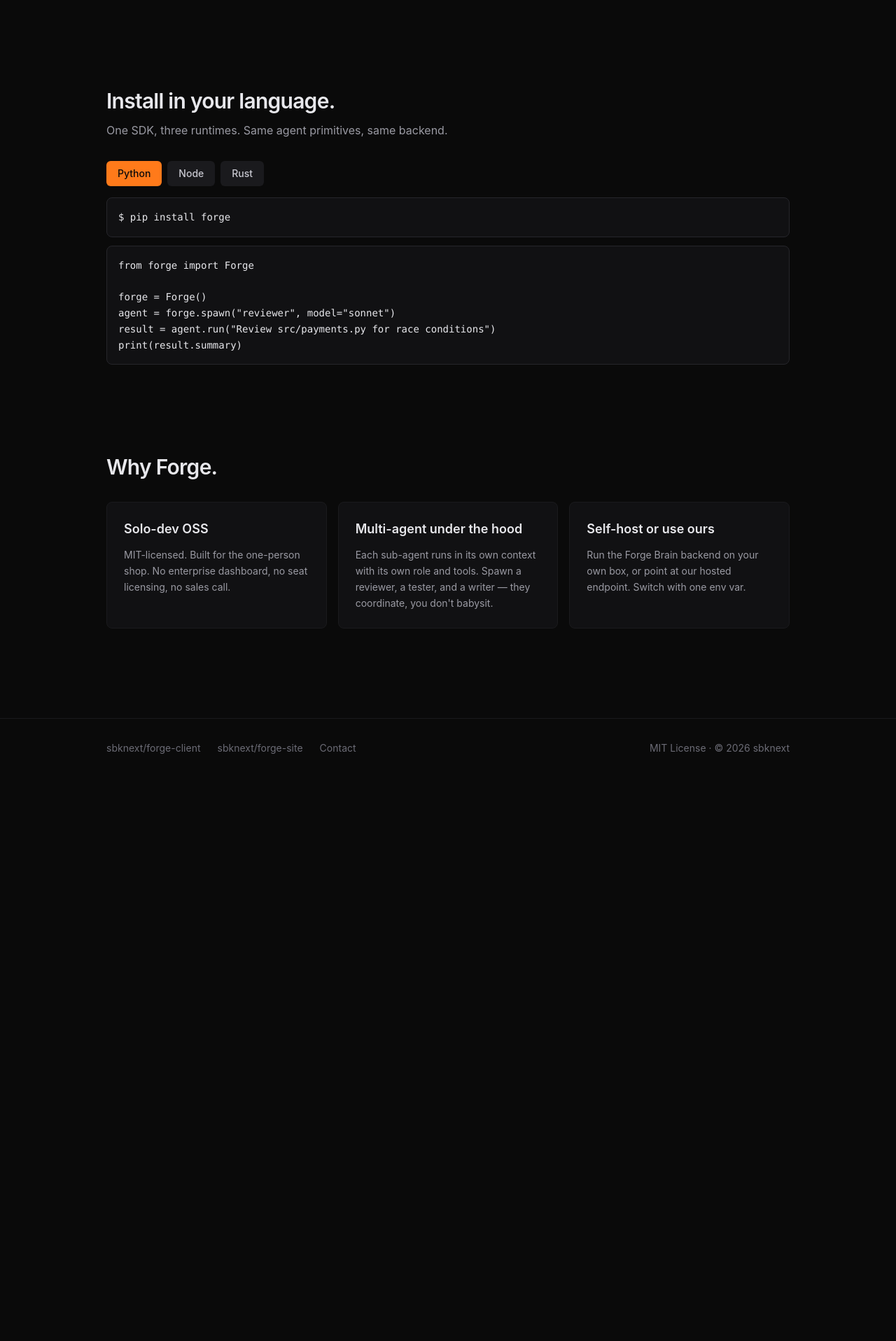
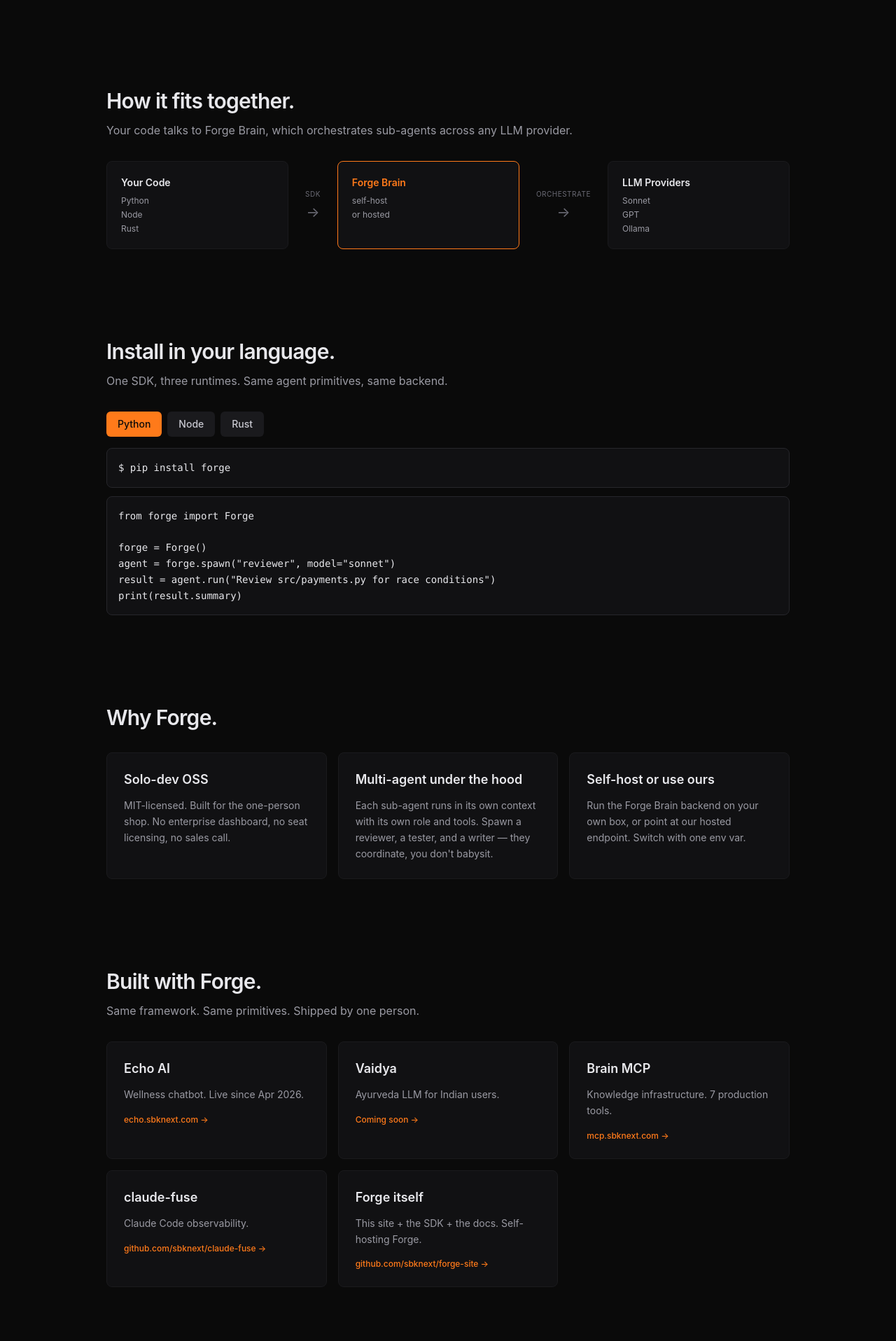
Before and after one commit to sbknext/forge-site, a Next.js app: page / in a window 1280 px wide. Shown: the part 404-2320 px from the top of the page at 70% size. Before the commit the page ends 1515 px from the top, so only its background shows below. Built offline with nearby package versions, Linux system fonts and the light colour scheme.

Commit message:
Site polish: subhero, arch diagram, Built-with-Forge section, OG image, console fix

```diff
--- a/app/layout.tsx
+++ b/app/layout.tsx
@@ -4,15 +4,26 @@
 export const metadata: Metadata = {
   title: "Forge — Solo devs ship like teams",
   description:
-    "Forge is an open-source AI sub-agent framework. Spin up Sonnet-powered specialists from Python, Node, or Rust and ship like a full team — alone.",
+    "Multi-agent SDLC harness for solo developers. Python/Node/Rust SDKs, self-hostable, MIT.",
   metadataBase: new URL("https://forge.sbknext.com"),
+  icons: {
+    icon: [{ url: "/favicon.svg", type: "image/svg+xml" }],
+  },
   openGraph: {
     title: "Forge — Solo devs ship like teams",
     description:
-      "Open-source AI sub-agent framework. Python, Node, Rust. Self-host or use ours.",
+      "Multi-agent SDLC harness for solo developers. Python/Node/Rust SDKs, self-hostable, MIT.",
     url: "https://forge.sbknext.com",
     siteName: "Forge",
     type: "website",
+    images: ["/og-image.svg"],
+  },
+  twitter: {
+    card: "summary_large_image",
+    title: "Forge — Solo devs ship like teams",
+    description:
+      "Multi-agent SDLC harness for solo developers. Python/Node/Rust SDKs, self-hostable, MIT.",
+    images: ["/og-image.svg"],
   },
 };
 
--- a/app/page.tsx
+++ b/app/page.tsx
@@ -20,6 +20,9 @@
           <a href="#why" className="hover:text-ink-100">
             Why Forge
           </a>
+          <a href="#built" className="hover:text-ink-100">
+            Built with
+          </a>
           <a
             href={GITHUB_CLIENT}
             target="_blank"
@@ -37,9 +40,9 @@
           Solo devs ship like teams.
         </h1>
         <p className="mt-6 max-w-2xl text-lg text-ink-200 sm:text-xl">
-          Forge is an open-source framework for spinning up Sonnet-powered AI
-          sub-agents — reviewers, refactorers, testers, researchers — and
-          orchestrating them from a single Python, Node, or Rust process.
+          Forge is the multi-agent SDLC harness I built to ship Echo AI, Vaidya,
+          Brain MCP, and claude-fuse as a solo developer. MIT-licensed,
+          self-hostable, fork-friendly.
         </p>
         <div className="mt-8 flex flex-wrap gap-3">
           <a
@@ -56,6 +59,34 @@
           >
             View on GitHub
           </a>
+        </div>
+      </section>
+
+      {/* Architecture */}
+      <section id="how" className="mx-auto max-w-5xl px-6 py-16">
+        <h2 className="text-2xl font-semibold tracking-tight sm:text-3xl">
+          How it fits together.
+        </h2>
+        <p className="mt-3 max-w-2xl text-ink-300">
+          Your code talks to Forge Brain, which orchestrates sub-agents across
+          any LLM provider.
+        </p>
+        <div className="mt-8 grid items-stretch gap-4 sm:grid-cols-[1fr_auto_1fr_auto_1fr]">
+          <ArchBox
+            title="Your Code"
+            lines={["Python", "Node", "Rust"]}
+          />
+          <Arrow label="SDK" />
+          <ArchBox
+            title="Forge Brain"
+            lines={["self-host", "or hosted"]}
+            accent
+          />
+          <Arrow label="orchestrate" />
+          <ArchBox
+            title="LLM Providers"
+            lines={["Sonnet", "GPT", "Ollama"]}
+          />
         </div>
       </section>
 
@@ -89,6 +120,48 @@
           <Card
             title="Self-host or use ours"
             body="Run the Forge Brain backend on your own box, or point at our hosted endpoint. Switch with one env var."
+          />
+        </div>
+      </section>
+
+      {/* Built with Forge */}
+      <section id="built" className="mx-auto max-w-5xl px-6 py-16">
+        <h2 className="text-2xl font-semibold tracking-tight sm:text-3xl">
+          Built with Forge.
+        </h2>
+        <p className="mt-3 max-w-2xl text-ink-300">
+          Same framework. Same primitives. Shipped by one person.
+        </p>
+        <div className="mt-8 grid gap-4 sm:grid-cols-3">
+          <BuiltCard
+            title="Echo AI"
+            body="Wellness chatbot. Live since Apr 2026."
+            href="https://echo.sbknext.com"
+            cta="echo.sbknext.com"
+          />
+          <BuiltCard
+            title="Vaidya"
+            body="Ayurveda LLM for Indian users."
+            href="#"
+            cta="Coming soon"
+          />
+          <BuiltCard
+            title="Brain MCP"
+            body="Knowledge infrastructure. 7 production tools."
+            href="https://mcp.sbknext.com"
+            cta="mcp.sbknext.com"
+          />
+          <BuiltCard
+            title="claude-fuse"
+            body="Claude Code observability."
+            href="https://github.com/sbknext/claude-fuse"
+            cta="github.com/sbknext/claude-fuse"
+          />
+          <BuiltCard
+            title="Forge itself"
+            body="This site + the SDK + the docs. Self-hosting Forge."
+            href={GITHUB_SITE}
+            cta="github.com/sbknext/forge-site"
           />
         </div>
       </section>
@@ -135,3 +208,75 @@
     </div>
   );
 }
+
+function ArchBox({
+  title,
+  lines,
+  accent,
+}: {
+  title: string;
+  lines: string[];
+  accent?: boolean;
+}) {
+  return (
+    <div
+      className={`flex flex-col rounded-lg border p-5 ${
+        accent
+          ? "border-ember-500 bg-ink-800"
+          : "border-ink-700 bg-ink-800"
+      }`}
+    >
+      <div
+        className={`text-sm font-semibold ${
+          accent ? "text-ember-500" : "text-ink-100"
+        }`}
+      >
+        {title}
+      </div>
+      <ul className="mt-2 space-y-1 text-xs text-ink-300">
+        {lines.map((l) => (
+          <li key={l}>{l}</li>
+        ))}
+      </ul>
+    </div>
+  );
+}
+
+function Arrow({ label }: { label: string }) {
+  return (
+    <div className="flex flex-col items-center justify-center text-ink-400 sm:px-2">
+      <div className="text-[10px] uppercase tracking-wider">{label}</div>
+      <div aria-hidden className="mt-1 hidden text-xl sm:block">
+        →
+      </div>
+      <div aria-hidden className="mt-1 text-xl sm:hidden">
+        ↓
+      </div>
+    </div>
+  );
+}
+
+function BuiltCard({
+  title,
+  body,
+  href,
+  cta,
+}: {
+  title: string;
+  body: string;
+  href: string;
+  cta: string;
+}) {
+  const external = href.startsWith("http");
+  return (
+    <a
+      href={href}
+      {...(external ? { target: "_blank", rel: "noreferrer" } : {})}
+      className="flex flex-col rounded-lg border border-ink-700 bg-ink-800 p-6 transition hover:border-ember-500"
+    >
+      <h3 className="text-lg font-semibold text-ink-100">{title}</h3>
+      <p className="mt-3 text-sm leading-relaxed text-ink-300">{body}</p>
+      <span className="mt-4 text-xs font-medium text-ember-500">{cta} →</span>
+    </a>
+  );
+}
```
Also changed, not shown: public/favicon.svg (added), public/og-image.svg (added).
